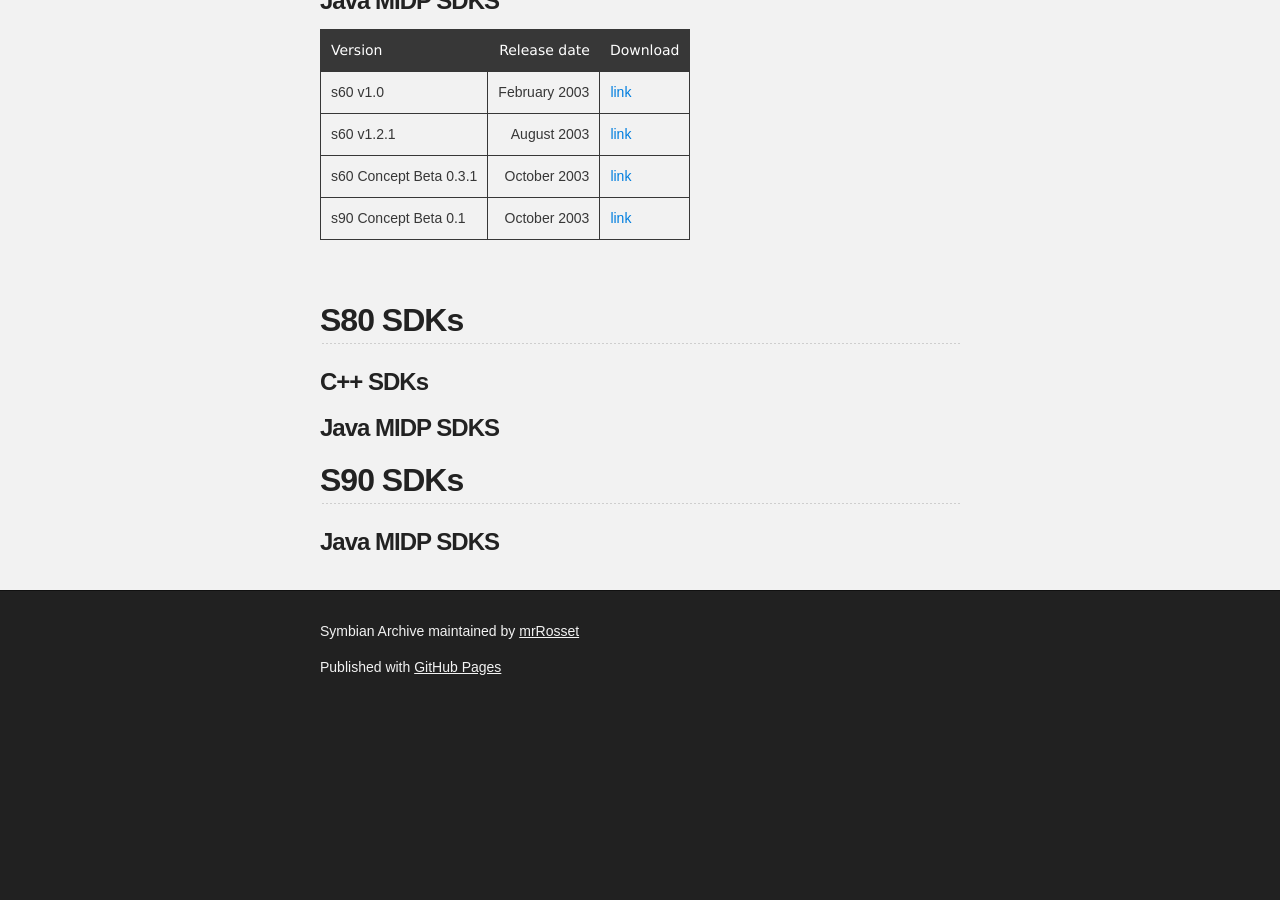
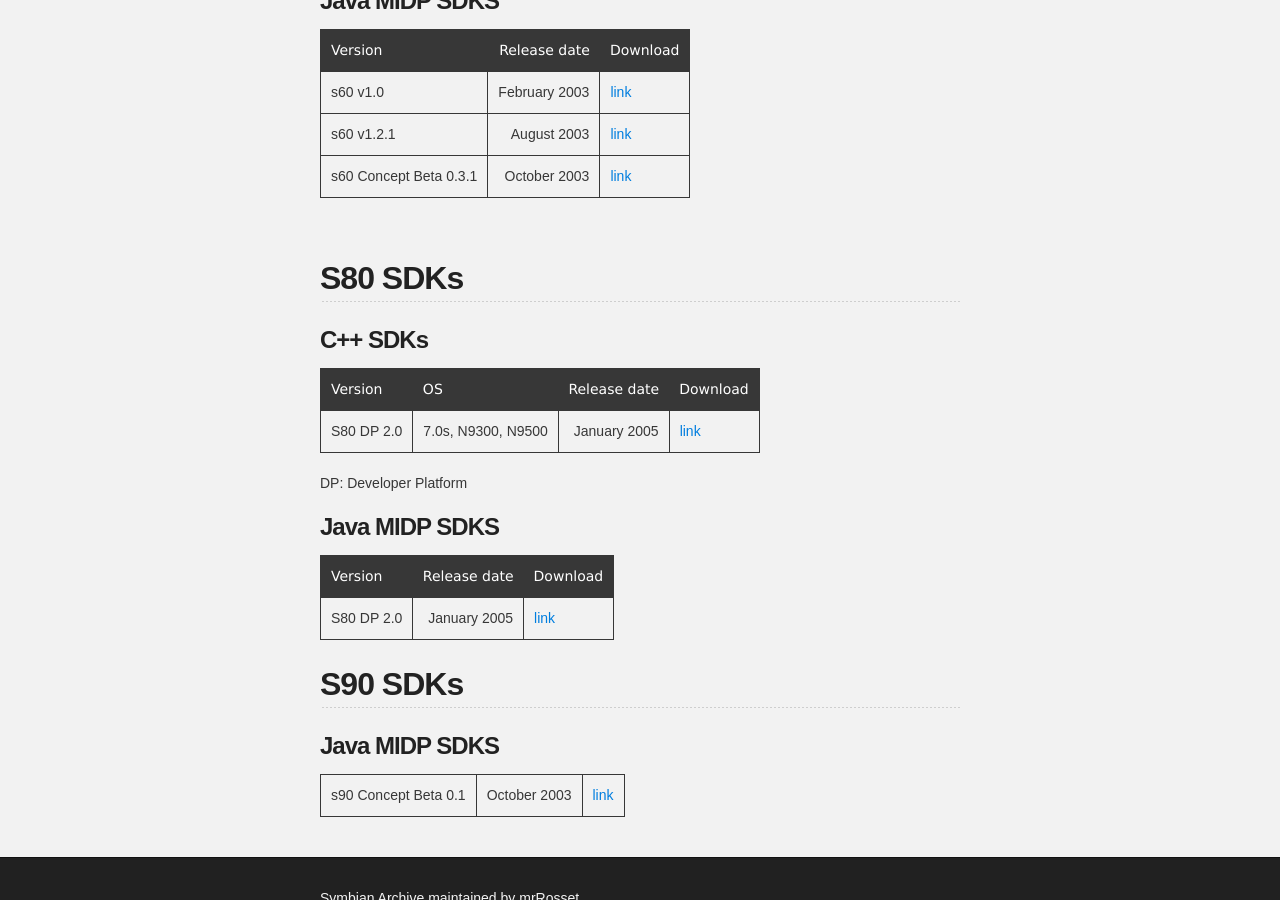
Before and after one commit to mrRosset/Symbian-Archive, a Jekyll site: the page built from SDKs-Series.md, in a window 1280 px wide and 900 px high, scrolled down 893 px. Built offline with Jekyll 4.4.1, drawn with Linux system fonts in a browser that asks for light colours; our own code applies the rules of GitHub Pages for plain Markdown files; the repository's description, which GitHub fills in, is left out; before the commit the page ends 1606 px from its top, so only the background shows below that.

Commit message:
add series SDKs

```diff
--- a/SDKs-Series.md
+++ b/SDKs-Series.md
@@ -6,7 +6,7 @@
 |-----------|---------------|--------------:|----------|
 | v0.9      | 6.1           | 2003          | [Nokia edition](http://www.mediafire.com/download/18n6wo75k0svknt/_s60+0.9+sdk.zip) |
 | v1.2      | 6.1           | June 2003     | [Nokia edition](https://mega.nz/#!Tw4V3ILJ!hLaHP33Yt6X2W0wOrIRoHYmBwAtkYWfDIqk5H3Fj6xk) |
-| v2.0      | 7.0           | October 2003     | [Nokia edition](https://mega.nz/#!u9dVmQDJ!34pWgQznbgcI93BiNE9yxA8tLjr7jNBuirCGNMp0GGg) / [CodeWarrior edition](https://mega.nz/#!H1NQFQbA!AyU-V09H0_Gfsnc9tprnLZHrInbA3Yq5-LXD4jE5UjU) |
+| v2.0      | 7.0           | October 2003  | [Nokia edition](https://mega.nz/#!u9dVmQDJ!34pWgQznbgcI93BiNE9yxA8tLjr7jNBuirCGNMp0GGg) / [CodeWarrior edition](https://mega.nz/#!H1NQFQbA!AyU-V09H0_Gfsnc9tprnLZHrInbA3Yq5-LXD4jE5UjU) |
 | v2.1 FP1  | 7.0s Enhanced | June 2004     | [.NET edition](http://www.mediafire.com/download/87ul661njioxzx7/S60_SDK_2_1_NET.zip) |
 | v2 FP2    | 8.0           | 2004          | [Nokia edition](http://www.mediafire.com/download/6ktbu177ehnfi8m/s60_2nd_fp2_sdk_msb.zip) / [CodeWarrior edition](https://mega.co.nz/#!dRZC1QDQ!jkjYA5aMv8uPc3H7gR37XLbkD_Istm62skstwzIiPec) |
 | v3 1.0    | 9.1           | January 2006  | [Nokia edition](http://www.mediafire.com/download/kc94rnlrrs1wh90/S60_3rd_SDK_v1.0.zip) |
@@ -25,15 +25,29 @@ Nokia edition: Sometimes it's using visual c++, sometimes it's using Carbide c++
 | s60 v1.0   | February 2003 | [link](https://mega.nz/#!TsUwSDID!NhCQDqF-rLTQAj4mLRl_VfwSa1oI2pYet2nE3UvM38c) |
 | s60 v1.2.1 | August 2003   | [link](https://mega.nz/#!X41j1bLS!dSXAIXpADo0tn6vSqJ07awC2IXfbxQtuj1nC9HrSCD4) |
 | s60 Concept Beta 0.3.1 | October 2003   | [link](https://mega.nz/#!DxN23a6Q!uCcIl3899FWsC8jEa4aYgG9RQHpg5ocav-4KmZj6SOE) |
-| s90 Concept Beta 0.1   | October 2003   | [link](https://mega.nz/#!7xM0HK6B!j8rViLGum8QBaGPOpZuKKCyVKyhPElWa6Da2UYlSC8I) |
 
 <br>
 
 ## S80 SDKs
 
 ### C++ SDKs
+
+| Version    | OS                 | Release date  | Download |
+|------------|--------------------|--------------:|----------|
+| S80 DP 2.0 | 7.0s, N9300, N9500 | January 2005  | [link](https://mega.nz/#!f4VGgABb!Q6gnQEGLaCqxNbbEYKiAzzA6CfC4fLs1Yj-e9AvKtdU) |
+
+DP: Developer Platform
+
+
 ### Java MIDP SDKS
+
+| Version    | Release date  | Download |
+|------------|--------------:|----------|
+| S80 DP 2.0 | January 2005  | [link](https://mega.nz/#!TsUwSDID!NhCQDqF-rLTQAj4mLRl_VfwSa1oI2pYet2nE3UvM38c) |
+
 
 ## S90 SDKs
 
 ### Java MIDP SDKS
+
+| s90 Concept Beta 0.1   | October 2003   | [link](https://mega.nz/#!7xM0HK6B!j8rViLGum8QBaGPOpZuKKCyVKyhPElWa6Da2UYlSC8I) |
```
